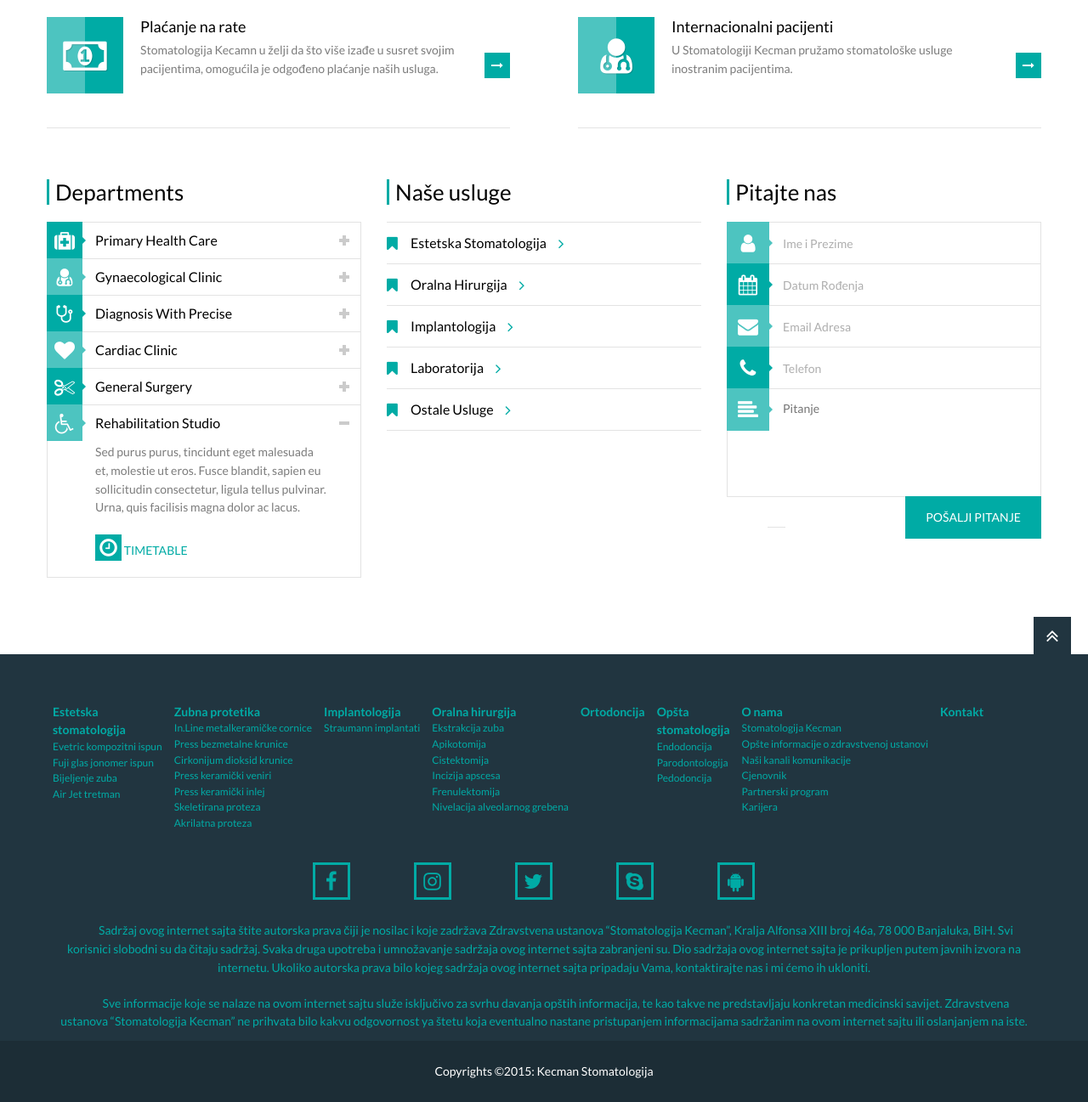
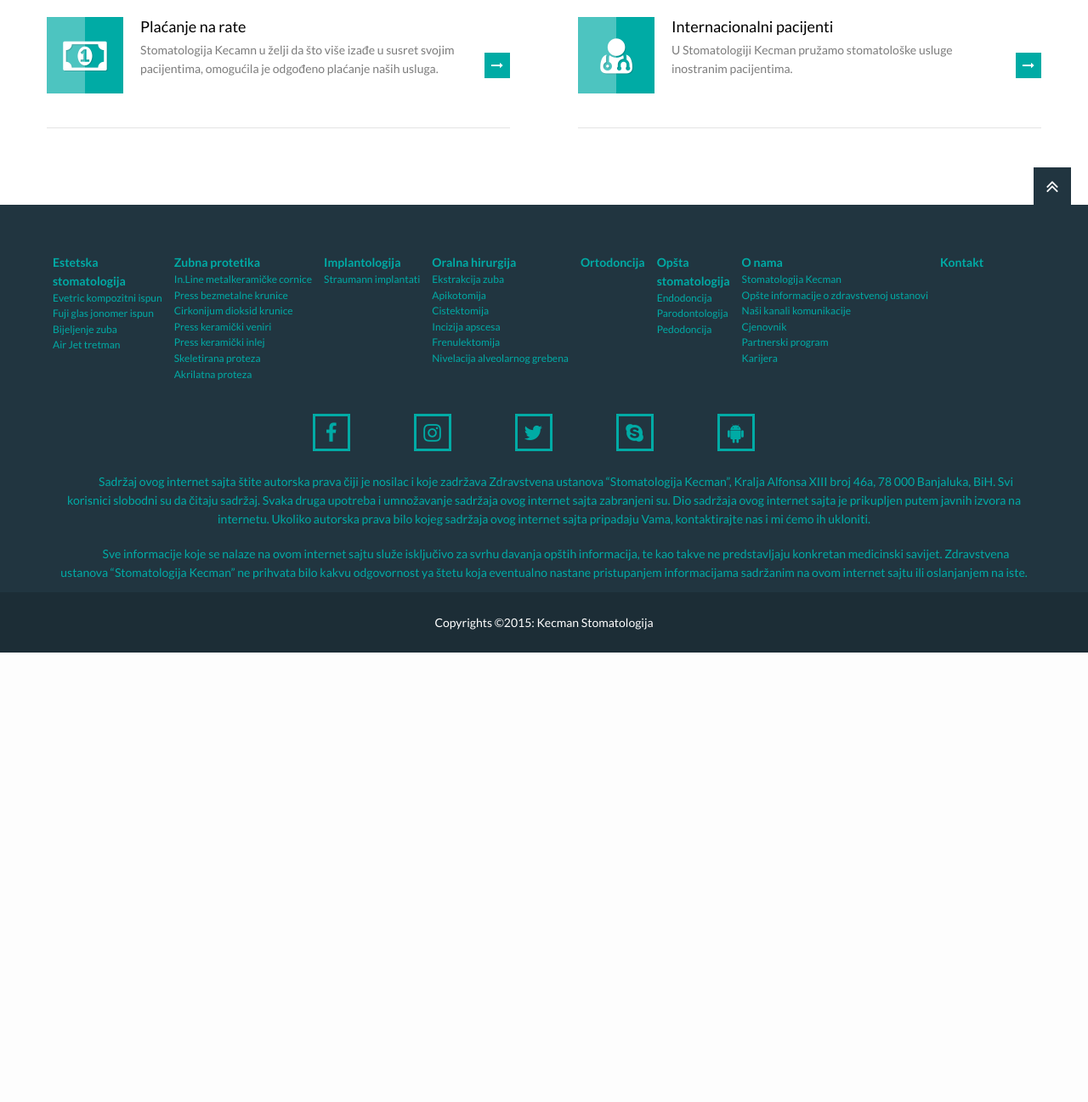
Before and after one commit to bokac1984/zubar, a PHP site: page / in a window 1280 px wide. Shown: the part 565-1862 px from the top of the page at 85% size. After the commit the page ends 1333 px from the top, so only its background shows below. Run offline with PHP 8.4, Linux system fonts and the light colour scheme; some libraries are stand-ins or nearby versions.

Commit message:
neke promjene na pocetnoj stranici

```diff
--- a/index.php
+++ b/index.php
@@ -89,7 +89,6 @@ include_once("lang/lang.php");
 
             <!-- page content -->
             <main class="page-content">
-
                 <div class="grid-row">
                     <!-- services -->
                     <section class="services">
@@ -111,51 +110,6 @@ include_once("lang/lang.php");
                         </ul>
                     </section>
                     <!--/ services -->
-                </div>
-
-                <div class="grid-row">
-                    <div class="grid-col grid-col-4">
-                        <!-- departments -->
-                        <section class="widget widget-departments">
-                            <div class="widget-title">Departments</div>
-                            <dl>
-                                <dt><i class="fa fa-medkit"></i>Primary Health Care</dt>
-                                <dd>Sed purus purus, tincidunt eget malesuada et, molestie ut eros. Fusce blandit, sapien eu sollicitudin consectetur, ligula tellus.<br/><a href="timetable-week.html"><i class="soc-icon fa fa-clock-o"></i> TIMETABLE</a></dd>
-                                <dt><i class="fa fa-user-md"></i>Gynaecological Clinic</dt>
-                                <dd>Donec lacinia suscipit magna, et pulvinar tortor facilisis quis. Donec tempor erat vel scelerisque posuere.<br/><a href="timetable-week.html"><i class="soc-icon fa fa-clock-o"></i> TIMETABLE</a></dd>
-                                <dt><i class="fa fa-stethoscope"></i>Diagnosis With Precise</dt>
-                                <dd>Nam elementum elit eget  tellus faucibus euismod. Aliquam turpis nibh, dictum eu consequat ac, facilisis eu elit. Pellentesque pellentesque orci quam, nec tempus nibh congue ut.<br/><a href="timetable-week.html"><i class="soc-icon fa fa-clock-o"></i> TIMETABLE</a></dd>
-                                <dt><i class="fa fa-heart"></i>Cardiac Clinic</dt>
-                                <dd>Nulla nec rutrum tortor, in fermentum nisl.accumsan pulvinar scelerisque tincidunt, adipiscing eget risus.<br/><a href="timetable-week.html"><i class="soc-icon fa fa-clock-o"></i> TIMETABLE</a></dd>
-                                <dt><i class="fa fa-scissors"></i>General Surgery</dt>
-                                <dd>Sed purus purus, tincidunt eget malesuada et, molestie ut eros. Fusce blandit, sapien eu sollicitudin consectetur, ligula tellus pulvinar. Urna, quis facilisis magna dolor ac lacus.<br/><a href="timetable-week.html"><i class="soc-icon fa fa-clock-o"></i> TIMETABLE</a></dd>
-                                <dt class="opened"><i class="fa fa-wheelchair"></i>Rehabilitation Studio</dt>
-                                <dd>Sed purus purus, tincidunt eget malesuada et, molestie ut eros. Fusce blandit, sapien eu sollicitudin consectetur, ligula tellus pulvinar. Urna, quis facilisis magna dolor ac lacus.<br/><a href="timetable-week.html"><i class="soc-icon fa fa-clock-o"></i> TIMETABLE</a></dd>
-                            </dl>
-                        </section>
-                        <!--/ departments -->
-                    </div>
-
-                    <div class="grid-col grid-col-4">
-                        <!-- sevices -->
-                        <section class="widget widget-sevices">
-                            <div class="widget-title">Naše usluge</div>
-                            <ul>
-                                <li><i class="fa fa-bookmark"></i><a href="#"><i class="fa fa-angle-right"></i>Estetska Stomatologija</a></li>
-                                <li><i class="fa fa-bookmark"></i><a href="#"><i class="fa fa-angle-right"></i>Oralna Hirurgija</a></li>
-                                <li><i class="fa fa-bookmark"></i><a href="#"><i class="fa fa-angle-right"></i>Implantologija</a></li>
-                                <li><i class="fa fa-bookmark"></i><a href="#"><i class="fa fa-angle-right"></i>Laboratorija</a></li>
-                                <li><i class="fa fa-bookmark"></i><a href="#"><i class="fa fa-angle-right"></i>Ostale Usluge</a></li>
-                            </ul>
-                        </section>
-                        <!--/ sevices -->
-                    </div>
-
-                    <div class="grid-col grid-col-4">
-                        <!-- appointment -->
-                        <?php include("includes/widget-ask-us.php"); ?>
-                        <!--/ appointment -->
-                    </div>
                 </div>
             </main>
             <!--/ page content -->
```
